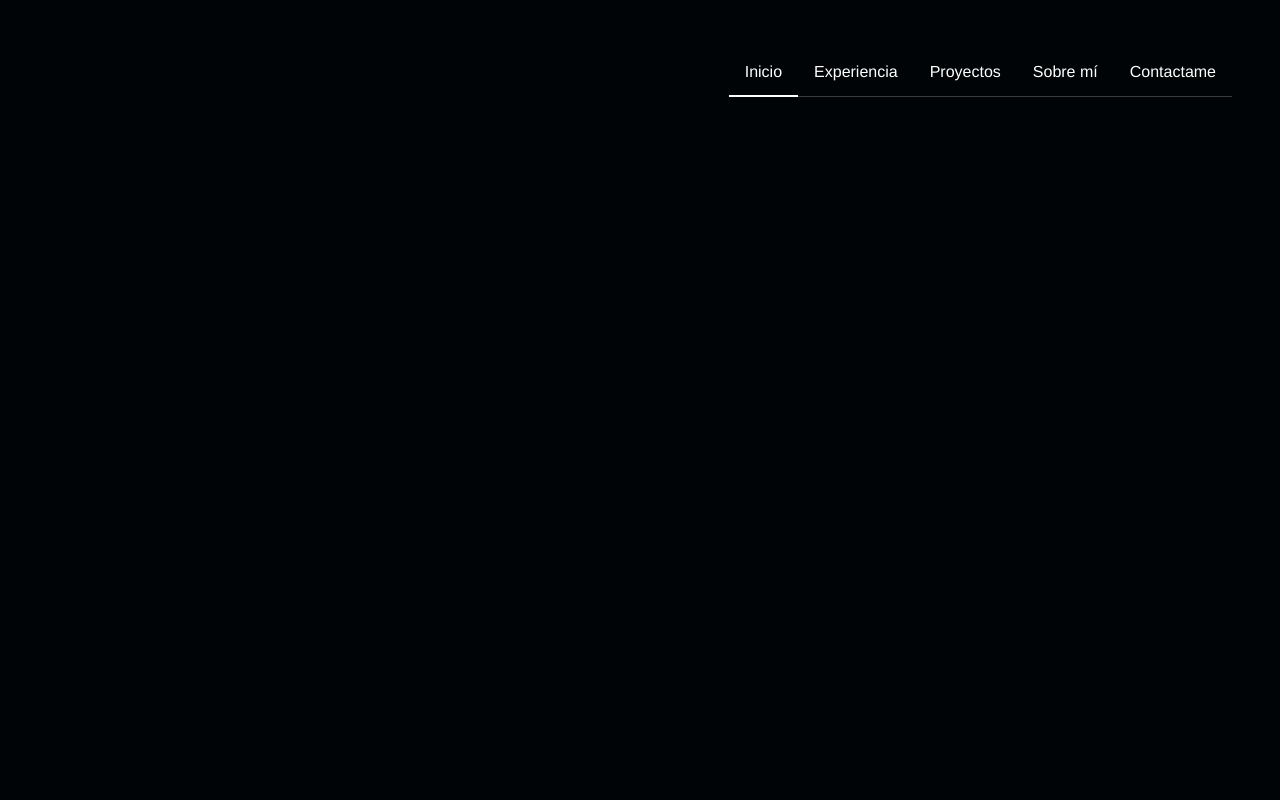
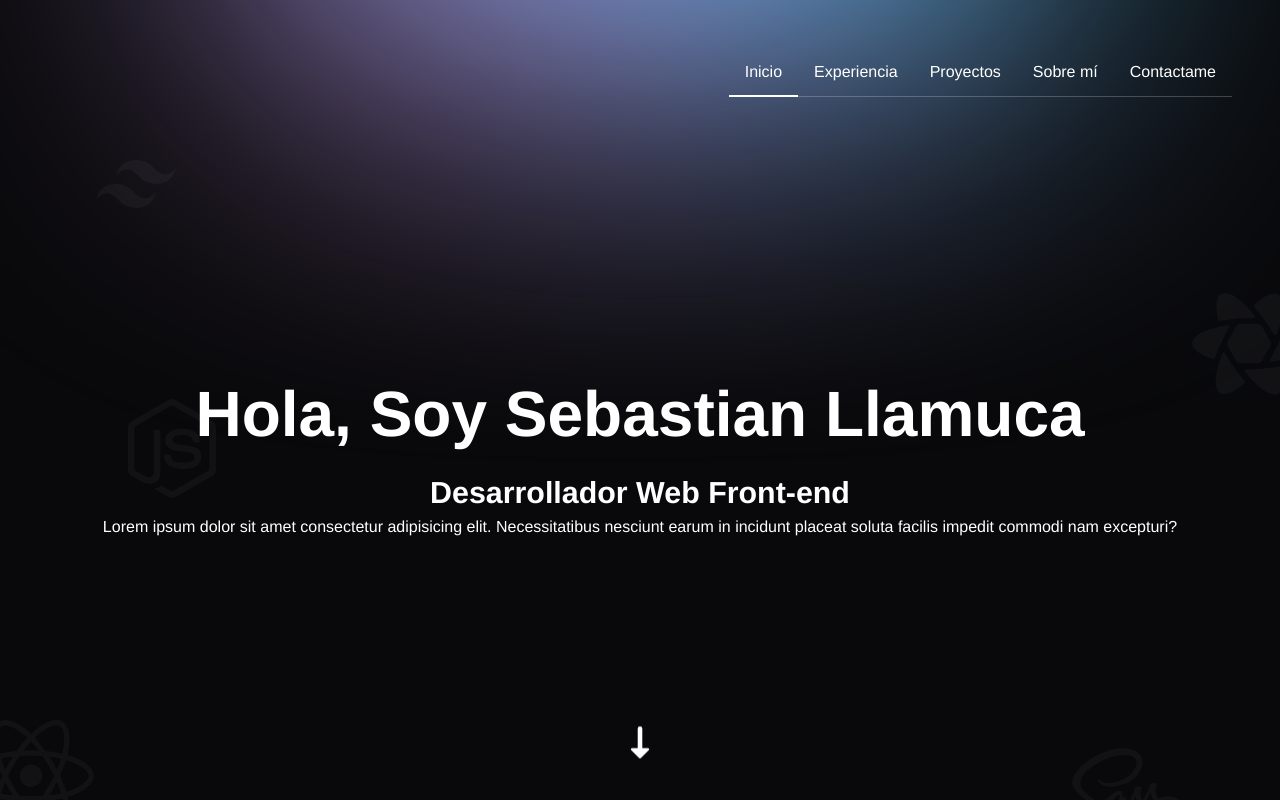
Before and after one commit to SebastianLl28/portafolio, an Astro site: page / in a window 1280 px wide. Built offline with nearby package versions, Linux system fonts and the light colour scheme; Astro itself is replaced by a stand-in of ours.

Commit message:
feat: add structure hero

```diff
--- a/src/components/Header.astro
+++ b/src/components/Header.astro
@@ -33,6 +33,11 @@ const links = [
     display: flex;
     align-items: end;
     justify-content: end;
+    z-index: 1;
+
+    @media (width <= 700px) {
+      justify-content: center;
+    }
 
     &__line {
       --width: 0;
@@ -52,6 +57,9 @@ const links = [
   .nav {
     padding-top: 3rem;
     padding-right: 3rem;
+    @media (width <= 700px) {
+      padding-right: 0;
+    }
   }
 
   .list {
--- a/src/layouts/Layout.astro
+++ b/src/layouts/Layout.astro
@@ -1,8 +1,8 @@
 ---
+import '../scss/_global.scss'
 interface Props {
   title: string;
 }
-
 const { title } = Astro.props;
 ---
 
@@ -20,123 +20,3 @@ const { title } = Astro.props;
     <slot />
   </body>
 </html>
-<style is:global>
-  *, *::before, *::after {
-    margin: 0;
-    padding: 0;
-    border: 0;
-    -webkit-box-sizing: border-box;
-    box-sizing: border-box;
-    vertical-align: baseline;
-		min-width: 0;
-  }
-  img,picture,
-  video,
-  iframe,
-  figure {
-    max-width: 100%;
-    width: 100%;
-    display: block;
-    -o-object-fit: cover;
-    object-fit: cover;
-    -o-object-position: center center;
-    object-position: center center;
-  }
-
-  a {
-    display: block;
-    text-decoration: none;
-    color: inherit;
-    font-size: inherit;
-  }
-
-	p {
-		text-wrap: pretty;
-	}
-
-  p a {
-    display: inline;
-  }
-
-  li {
-    list-style-type: none;
-  }
-
-  html {
-    scroll-behavior: smooth;
-  }
-
-	h1,
-  h2,
-  h3,
-  h4,
-  h5,
-  h6 {
-		text-wrap: balance;
-	}
-
-  h1,
-  h2,
-  h3,
-  h4,
-  h5,
-  h6,
-  p,
-  span,
-  a,
-  strong,
-  blockquote,
-  i,
-  b,
-  u,
-  em {
-    font-size: 1em;
-    font-weight: inherit;
-    font-style: inherit;
-    text-decoration: none;
-    color: inherit;
-  }
-
-
-  form,
-  input,
-  textarea,
-  select,
-  button,
-  label {
-    font-family: inherit;
-    font-size: inherit;
-    -webkit-hyphens: auto;
-    -ms-hyphens: auto;
-    hyphens: auto;
-    background-color: transparent;
-    color: inherit;
-    display: block;
-    /* opcional */
-    -webkit-appearance: none;
-    -moz-appearance: none;
-    appearance: none;
-  }
-
-  table,
-  tr,
-  td {
-    border-collapse: collapse;
-    border-spacing: 0;
-  }
-
-  svg {
-    width: 100%;
-    display: block;
-    fill: currentColor;
-  }
-
-  body {
-    min-height: 100dvh;
-    font-size: 100%;
-    line-height: 1.4em;
-    background-color: #010406;
-    color: #fff;
-    font-family: Helvetica, sans-serif, Arial;
-  }
-</style>
--- a/src/pages/index.astro
+++ b/src/pages/index.astro
@@ -1,12 +1,19 @@
 ---
 import Layout from "../layouts/Layout.astro";
 import Header from '../components/Header.astro'
+import Hero from "../sections/Hero.astro";
 ---
 
 <Layout title="Portafolio Sebastian Llamuca">
   <Header/>
   <main>
+    <Hero/>
   </main>
 </Layout>
 
-<style lang="scss"></style>
+<style lang="scss" is:global>
+  section {
+    padding-top: 96.98px;
+  }
+</style>
+<!-- #8d8d8d -->
--- /dev/null
+++ b/src/scss/_global.scss
@@ -0,0 +1,130 @@
+*,
+*::before,
+*::after {
+  margin: 0;
+  padding: 0;
+  border: 0;
+  -webkit-box-sizing: border-box;
+  box-sizing: border-box;
+  vertical-align: baseline;
+  min-width: 0;
+}
+img,
+picture,
+video,
+iframe,
+figure {
+  max-width: 100%;
+  width: 100%;
+  display: block;
+  -o-object-fit: cover;
+  object-fit: cover;
+  -o-object-position: center center;
+  object-position: center center;
+}
+
+a {
+  display: block;
+  text-decoration: none;
+  color: inherit;
+  font-size: inherit;
+}
+
+p {
+  text-wrap: pretty;
+}
+
+p a {
+  display: inline;
+}
+
+li {
+  list-style-type: none;
+}
+
+html {
+  scroll-behavior: smooth;
+}
+
+h1,
+h2,
+h3,
+h4,
+h5,
+h6 {
+  text-wrap: balance;
+}
+
+h1,
+h2,
+h3,
+h4,
+h5,
+h6,
+p,
+span,
+a,
+strong,
+blockquote,
+i,
+b,
+u,
+em {
+  font-size: 1em;
+  font-weight: inherit;
+  font-style: inherit;
+  text-decoration: none;
+  color: inherit;
+}
+
+form,
+input,
+textarea,
+select,
+button,
+label {
+  font-family: inherit;
+  font-size: inherit;
+  -webkit-hyphens: auto;
+  -ms-hyphens: auto;
+  hyphens: auto;
+  background-color: transparent;
+  color: inherit;
+  display: block;
+  /* opcional */
+  -webkit-appearance: none;
+  -moz-appearance: none;
+  appearance: none;
+}
+
+table,
+tr,
+td {
+  border-collapse: collapse;
+  border-spacing: 0;
+}
+
+svg {
+  width: 100%;
+  display: block;
+  fill: currentColor;
+}
+
+body {
+  min-height: 100dvh;
+  font-size: 100%;
+  line-height: 1.4em;
+  background-color: #09090B;
+  color: #fff;
+  font-family: Helvetica, sans-serif, Arial;
+}
+
+.icons {
+  height: 7rem;
+  width: auto;
+  opacity: 0.04;
+  animation: init_icon 0.5s forwards;
+  position: absolute;
+  // filter: opacity(0.5);
+  ;
+}
--- a/src/sections/Hero.astro
+++ b/src/sections/Hero.astro
@@ -0,0 +1,130 @@
+---
+import { Image } from "astro:assets";
+import ReactIcon from '../assets/react.svg'
+import ReactQueryIcon from '../assets/react-query-icon.svg'
+import TailwindIcon from '../assets/tailwindcss-icon.svg'
+import SassIcon from '../assets/sass.svg'
+import NodejsIcon from '../assets/nodejs.svg'
+import ArrowUp from '../assets/arrow-up.svg'
+---
+
+<section class="hero">
+  <h1 class="hero__title">Hola, Soy Sebastian Llamuca</h1>
+  <h2 class="hero__subTitle">Desarrollador Web Front-end</h2>
+  <p>Lorem ipsum dolor sit amet consectetur adipisicing elit. Necessitatibus nesciunt earum in incidunt placeat soluta facilis impedit commodi nam excepturi?</p>
+  <div class="bg"></div>
+  <Image src={ReactIcon} alt="react icon" class="icons hero__icon" />
+  <Image src={ReactQueryIcon} alt="react query icon" class="icons hero__icon"/>
+  <!-- <img src="/javascript.svg" alt="javaScript icon" class="icons hero__icon"> -->
+  <Image src={TailwindIcon} alt="tailwind icon" class="icons hero__icon"/>
+  <Image src={SassIcon} alt="sass icon" class="icons hero__icon"/>
+  <Image src={NodejsIcon} alt="sass icon" class="icons hero__icon"/>
+  <img src="/arrow-up.svg" alt="arrow down icon" class="hero__arrow"/>
+</section>
+
+<style lang="scss">
+  .hero {
+    height: 100dvh;
+    display: flex;
+    position: relative;
+    justify-content: center;
+    align-items: center;
+    flex-direction: column;
+    overflow: hidden;
+
+    &__title {
+      font-size: 4em;
+      line-height: 1.75;
+      font-weight: bolder;
+    }
+
+    &__subTitle {
+      font-size: 1.9em;
+      line-height: 1.5;
+      font-weight: bold;
+    }
+
+    & > .bg {
+      border-radius: 30%;
+      height: 30rem;
+      width: 50rem;
+      background-image: linear-gradient(to right top, #d16ba5, #c777b9, #ba83ca, #aa8fd8, #9a9ae1, #8aa7ec, #79b3f4, #69bff8, #52cffe, #41dfff, #46eefa, #5ffbf1);
+      filter: blur(140px);
+      position: absolute;
+      z-index: -10;
+      top: -7rem;
+      transition: all 0.3s;
+      animation: updown 2s linear infinite forwards alternate, init 0.8s forwards;
+    }
+
+    &__arrow {
+      width: 2rem;
+      height: 2rem;
+      transform: rotate(180deg);
+      position: absolute;
+      bottom: 2rem;
+      animation: arrow-animation 1.5s linear infinite alternate;
+    }
+
+    &__icon{
+      &:first-of-type {
+        bottom: -2rem;
+        left: -2rem;
+      }
+
+      &:nth-of-type(2) {
+        bottom: 50dvh;
+        right: -2rem;
+      }
+
+      &:nth-of-type(3) {
+        width: 5rem;
+        height: auto;
+        top: 10rem;
+        left: 6rem;
+      }
+
+      &:nth-of-type(4) {
+        width: 7rem;
+        height: auto;
+        bottom: -2rem;
+        right: 6rem;
+      }
+      &:nth-of-type(5) {
+        width: 5.5rem;
+        height: auto;
+        left: 8rem;
+      }
+    }
+  }
+
+  @keyframes updown {
+    from {
+      height: 30rem;
+    }
+    to {
+      height: 28rem;
+    }
+  }
+
+  @keyframes init {
+    from {
+      transform: translateY(-30rem);
+    }
+    to {
+      transform: translateY(-16rem);
+    }
+  }
+
+  @keyframes arrow-animation {
+    from {
+      transform: translateY(-1.8rem) rotate(180deg);
+
+    }
+    to {
+      transform: translateY(0rem) rotate(180deg);
+    }
+  }
+</style>
+
+<!-- Egresado de la carrera Desarrollo de sistema de información, Desarrollador web. De Lima Perú -->
```
Also changed, not shown: public/arrow-up.svg (added), public/javascript.svg (added), src/assets/arrow-down.svg (added), src/assets/arrow-up.svg (added), src/assets/nodejs.svg (added), src/assets/react-query-icon.svg (added), src/assets/react.svg (added), src/assets/sass.svg (added), src/assets/tailwindcss-icon.svg (added).
